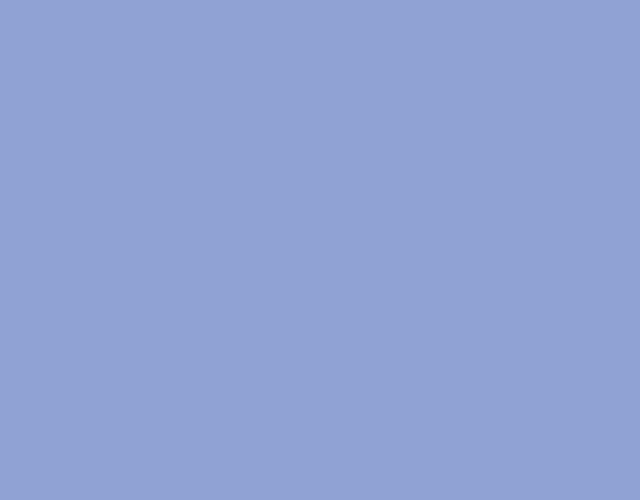
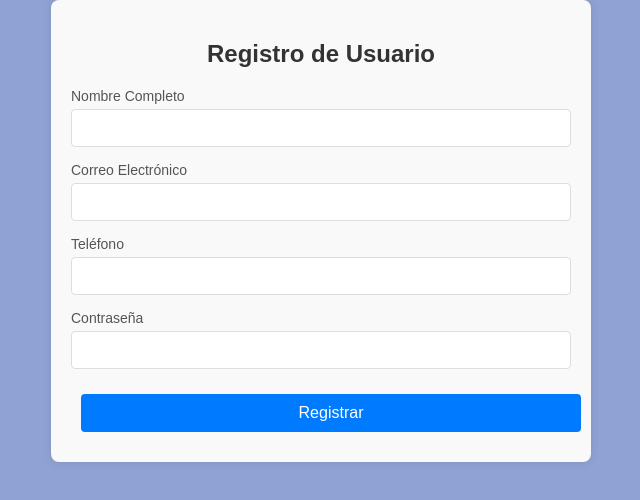
Before and after one commit to YinethRivera/PROYECTO_FINAL, a React (Vite) app: page /Formulario in a window 1280 px wide. Before the commit this address had no page. Shown: the top 500 px of the page, without its empty margins (319-959 px from the left). Built offline with nearby package versions, Linux system fonts and the light colour scheme.

Commit message:
formulario

```diff
--- a/src/Rutas/Router.jsx
+++ b/src/Rutas/Router.jsx
@@ -1,6 +1,7 @@
 import { BrowserRouter, Route, Routes } from "react-router-dom";
 import App from "./App";
 import Login from "../pages/Login/Login";
+import Formulario from "../components/Formulario/formulario";
 
 export default function Router() {
   return (
@@ -9,6 +10,7 @@ export default function Router() {
         <Route>
           <Route path="/" element={<App />} />
           <Route path="/login" element={<Login />} />
+          <Route path="/Formulario" element={<Formulario />} />
         </Route>
       </Routes>
     </BrowserRouter>
--- /dev/null
+++ b/src/components/Formulario/formulario.css
@@ -0,0 +1,57 @@
+/* Estilo para el contenedor del formulario */
+.contenedor-formulario {
+  max-width: 500px;
+  margin: 0 auto;
+  padding: 20px;
+  background-color: #f9f9f9;
+  border-radius: 8px;
+  box-shadow: 0 0 10px rgba(0, 0, 0, 0.1);
+}
+
+/* Estilo para el título del formulario */
+.contenedor-formulario h2 {
+  text-align: center;
+  color: #333;
+  margin-bottom: 20px;
+}
+
+/* Estilo para cada grupo de formulario (etiqueta + campo) */
+.grupo-formulario {
+  margin-bottom: 15px;
+}
+
+/* Estilo para las etiquetas de los campos */
+.grupo-formulario label {
+  display: block;
+  font-size: 14px;
+  color: #555;
+  margin-bottom: 5px;
+}
+
+/* Estilo para los campos de entrada */
+.grupo-formulario input {
+  width: 100%;
+  padding: 10px;
+  font-size: 14px;
+  border: 1px solid #ddd;
+  border-radius: 4px;
+  box-sizing: border-box;
+}
+
+/* Estilo para el botón de envío */
+button[type="submit"] {
+  width: 100%;
+  padding: 10px;
+  font-size: 16px;
+  color: #fff;
+  background-color: #007bff;
+  border: none;
+  border-radius: 4px;
+  cursor: pointer;
+  transition: background-color 0.3s ease;
+}
+
+/* Estilo para el botón de envío al pasar el ratón sobre él */
+button[type="submit"]:hover {
+  background-color: #0056b3;
+}
--- /dev/null
+++ b/src/components/Formulario/formulario.jsx
@@ -0,0 +1,80 @@
+import React, { useState } from "react";
+import "./formulario.css"
+
+const RegistroForm = () => {
+  const [formData, setFormData] = useState({
+    nombreCompleto: "",
+    correoElectronico: "",
+    telefono: "",
+    contraseña: "",
+  });
+
+  const handleChange = (e) => {
+    const { name, value } = e.target;
+    setFormData({
+      ...formData,
+      [name]: value,
+    });
+  };
+
+  const handleSubmit = (e) => {
+    e.preventDefault();
+    // Aquí puedes agregar la lógica para enviar los datos del formulario
+    console.log("Datos del formulario:", formData);
+  };
+
+  return (
+    <div className="contenedor-formulario">
+      <h2>Registro de Usuario</h2>
+      <form onSubmit={handleSubmit}>
+        <div className="grupo-formulario">
+          <label htmlFor="nombreCompleto">Nombre Completo</label>
+          <input
+            type="text"
+            id="nombreCompleto"
+            name="nombreCompleto"
+            value={formData.nombreCompleto}
+            onChange={handleChange}
+            required
+          />
+        </div>
+        <div className="grupo-formulario">
+          <label htmlFor="correoElectronico">Correo Electrónico</label>
+          <input
+            type="email"
+            id="correoElectronico"
+            name="correoElectronico"
+            value={formData.correoElectronico}
+            onChange={handleChange}
+            required
+          />
+        </div>
+        <div className="grupo-formulario">
+          <label htmlFor="telefono">Teléfono</label>
+          <input
+            type="tel"
+            id="telefono"
+            name="telefono"
+            value={formData.telefono}
+            onChange={handleChange}
+            required
+          />
+        </div>
+        <div className="grupo-formulario">
+          <label htmlFor="contraseña">Contraseña</label>
+          <input
+            type="password"
+            id="contraseña"
+            name="contraseña"
+            value={formData.contraseña}
+            onChange={handleChange}
+            required
+          />
+        </div>
+        <button type="submit">Registrar</button>
+      </form>
+    </div>
+  );
+};
+
+export default RegistroForm;
--- a/src/components/Menu/Header.jsx
+++ b/src/components/Menu/Header.jsx
@@ -10,10 +10,6 @@ import { auth } from "../../firebase/credenciales";
 function Header() {
   const [activo, setactivo] = useState(false);
 
-  const [mostrarFormulario, setMostrarFormulario] = useState(false);
-  const toggleFormulario = () => {
-    setMostrarFormulario(!mostrarFormulario);
-  };
   const CerrarSesion = async () => {
     try {
       await signOut(auth);
@@ -49,7 +45,7 @@ function Header() {
         <button onClick={ira}>Ingresar</button>
 
 
-        <button onClick={CerrarSesion}>Cerrar Sesion No funcionaaaaa</button>
+        <button onClick={CerrarSesion}>Cerrar Sesion </button>
 
         <div className="carrito">
           <CartIcon />
```
